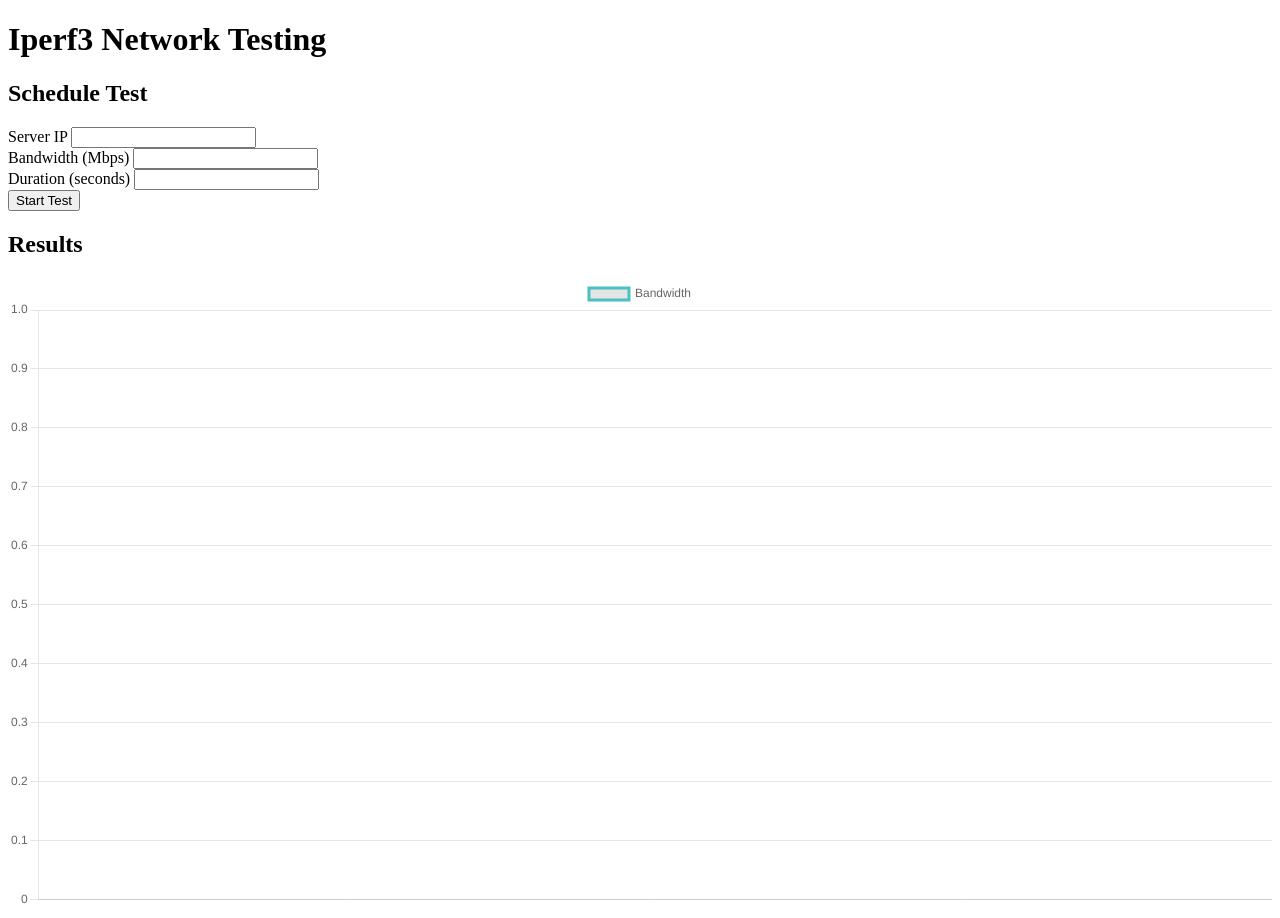
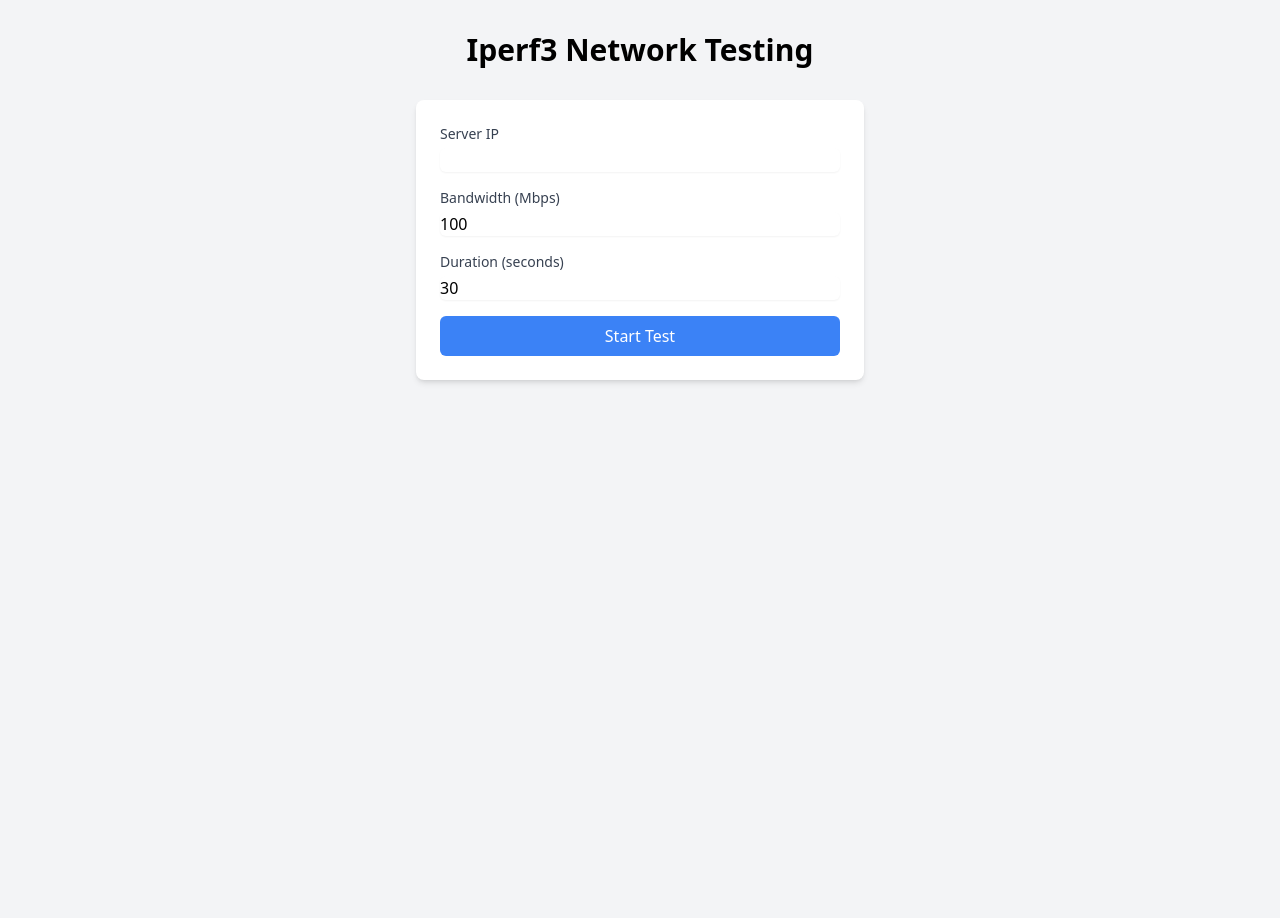
Before and after one commit to jag18729/SvelteKit-Deno-Nextjs-Iperf3-Full-stack, a SvelteKit app in the folder frontend/: page / in a window 1280 px wide. After the commit the page ends 800 px from the top, so only its background shows below. Built offline with nearby package versions, Linux system fonts and the light colour scheme.

Commit message:
Add basic SvelteKit setup with routes

```diff
--- a/frontend/src/app.html
+++ b/frontend/src/app.html
@@ -1,12 +1,11 @@
-<!doctype html>
+<!DOCTYPE html>
 <html lang="en">
 	<head>
 		<meta charset="utf-8" />
-		<link rel="icon" href="%sveltekit.assets%/favicon.png" />
 		<meta name="viewport" content="width=device-width, initial-scale=1" />
 		%sveltekit.head%
 	</head>
-	<body data-sveltekit-preload-data="hover">
+	<body>
 		<div>%sveltekit.body%</div>
 	</body>
 </html>
--- /dev/null
+++ b/frontend/src/routes/+layout.svelte
@@ -0,0 +1,5 @@
+<script>
+  import '../app.css';
+</script>
+
+<slot />
--- a/frontend/src/routes/+page.svelte
+++ b/frontend/src/routes/+page.svelte
@@ -1,48 +1,19 @@
 <script>
-  import { onMount } from 'svelte';
-  import Chart from 'chart.js/auto';
+  let serverIP = '';
+  let bandwidth = 100;
+  let duration = 30;
 
-  let testForm;
-  let resultChart;
-  let results = [];
-
-  onMount(() => {
-    const ctx = document.getElementById('resultChart');
-    resultChart = new Chart(ctx, {
-      type: 'line',
-      data: {
-        labels: [],
-        datasets: [{
-          label: 'Bandwidth',
-          data: [],
-          borderColor: 'rgb(75, 192, 192)',
-          tension: 0.1
-        }]
-      }
-    });
-  });
-
-  async function handleSubmit(event) {
-    event.preventDefault();
-    const formData = new FormData(testForm);
-    const data = Object.fromEntries(formData);
-
+  async function handleSubmit() {
     try {
-      const response = await fetch('http://localhost:8000/api/tests', {
+      const response = await fetch('http://localhost:8000/', {
         method: 'POST',
         headers: {
           'Content-Type': 'application/json',
         },
-        body: JSON.stringify(data)
+        body: JSON.stringify({ serverIP, bandwidth, duration })
       });
-
-      const result = await response.json();
-      results = [...results, result];
-
-      // Update chart
-      resultChart.data.labels.push(new Date().toLocaleTimeString());
-      resultChart.data.datasets[0].data.push(result.bandwidth);
-      resultChart.update();
+      const data = await response.json();
+      console.log('Test scheduled:', data);
     } catch (error) {
       console.error('Error:', error);
     }
@@ -50,50 +21,49 @@
 </script>
 
 <div class="container mx-auto px-4 py-8">
-  <h1 class="text-3xl font-bold mb-8">Iperf3 Network Testing</h1>
+  <h1 class="text-3xl font-bold text-center mb-8">Iperf3 Network Testing</h1>
 
-  <div class="grid grid-cols-1 md:grid-cols-2 gap-8">
-    <div class="bg-white p-6 rounded-lg shadow-lg">
-      <h2 class="text-xl font-semibold mb-4">Schedule Test</h2>
-      <form bind:this={testForm} on:submit={handleSubmit} class="space-y-4">
+  <div class="max-w-md mx-auto bg-white rounded-lg shadow-md p-6">
+    <form on:submit|preventDefault={handleSubmit} class="space-y-4">
       <div>
         <label for="serverIP" class="block text-sm font-medium text-gray-700">Server IP</label>
-          <input type="text" id="serverIP" name="serverIP" required
-                 class="mt-1 block w-full rounded-md border-gray-300 shadow-sm">
+        <input
+          type="text"
+          id="serverIP"
+          bind:value={serverIP}
+          class="mt-1 block w-full rounded-md border-gray-300 shadow-sm"
+          required
+        />
       </div>
 
       <div>
         <label for="bandwidth" class="block text-sm font-medium text-gray-700">Bandwidth (Mbps)</label>
-          <input type="number" id="bandwidth" name="bandwidth" required
-                 class="mt-1 block w-full rounded-md border-gray-300 shadow-sm">
+        <input
+          type="number"
+          id="bandwidth"
+          bind:value={bandwidth}
+          class="mt-1 block w-full rounded-md border-gray-300 shadow-sm"
+          required
+        />
       </div>
 
       <div>
         <label for="duration" class="block text-sm font-medium text-gray-700">Duration (seconds)</label>
-          <input type="number" id="duration" name="duration" required
-                 class="mt-1 block w-full rounded-md border-gray-300 shadow-sm">
+        <input
+          type="number"
+          id="duration"
+          bind:value={duration}
+          class="mt-1 block w-full rounded-md border-gray-300 shadow-sm"
+          required
+        />
       </div>
 
-        <button type="submit"
-                class="w-full bg-blue-500 text-white px-4 py-2 rounded-md hover:bg-blue-600">
+      <button
+        type="submit"
+        class="w-full bg-blue-500 text-white py-2 px-4 rounded-md hover:bg-blue-600 transition-colors"
+      >
         Start Test
       </button>
     </form>
   </div>
-
-    <div class="bg-white p-6 rounded-lg shadow-lg">
-      <h2 class="text-xl font-semibold mb-4">Results</h2>
-      <canvas id="resultChart"></canvas>
-
-      <div class="mt-4 space-y-2">
-        {#each results as result}
-          <div class="p-3 bg-gray-50 rounded">
-            <p>Bandwidth: {result.bandwidth} Mbps</p>
-            <p>Jitter: {result.jitter} ms</p>
-            <p>Packet Loss: {result.packetLoss}%</p>
 </div>
-        {/each}
-      </div>
-    </div>
-  </div>
-</div>
```
Lines whose indentation alone changed are shown as unchanged.
